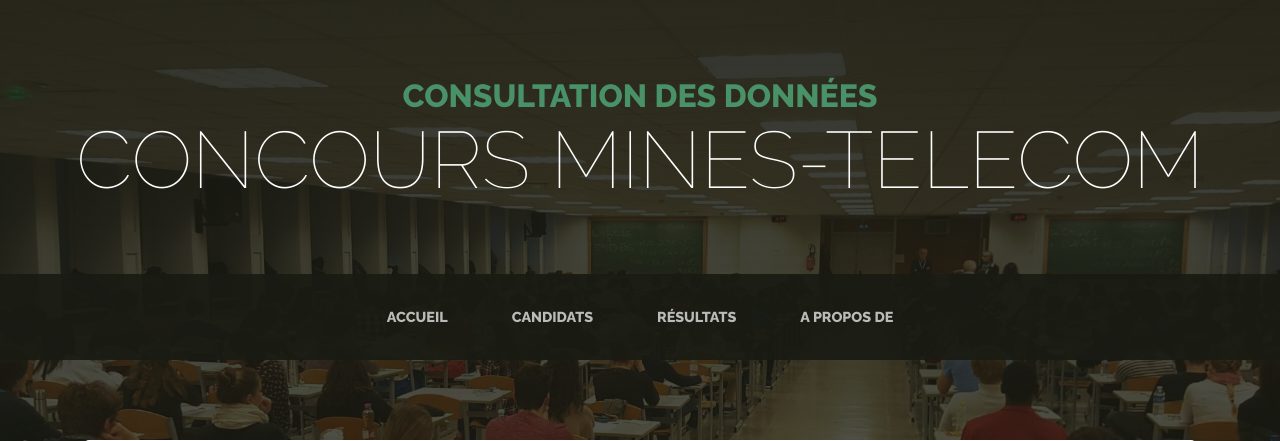
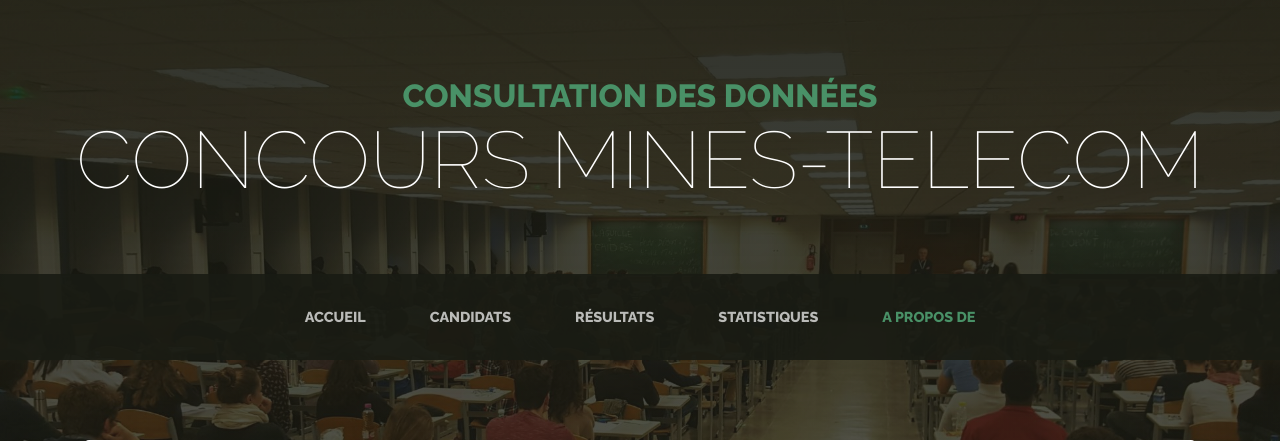
Before and after one commit to Hamza-ABDOULHOUSSEN/website_exam_result, a Flask app: page /about in a window 1280 px wide. Shown: the top 441 px of the page. Run offline with Flask 2, Linux system fonts and the light colour scheme; some libraries are stand-ins or nearby versions.

Commit message:
ajout de javascript pour gérer dynamiquement l'affichage de la couleur des onglets

```diff
--- a/site_web/templates/header.html
+++ b/site_web/templates/header.html
@@ -1,24 +1,51 @@
-<nav class="navbar navbar-expand-lg navbar-dark py-lg-4" id="mainNav">
+<nav class="navbar navbar-expand-lg navbar-dark py-lg-4" id="mainNav" onload="ChangeNavbarClass()">
     <div class="container">
-        <a class="navbar-brand text-uppercase text-expanded font-weight-bold d-lg-none" href="index.html">Menu</a>
+        <a class="navbar-brand text-uppercase text-expanded font-weight-bold d-lg-none" href="/">CMT</a>
         <button class="navbar-toggler" type="button" data-toggle="collapse" data-target="#navbarResponsive"
                 aria-controls="navbarResponsive" aria-expanded="false" aria-label="Toggle navigation"><span
                 class="navbar-toggler-icon"></span></button>
         <div class="collapse navbar-collapse" id="navbarResponsive">
             <ul class="navbar-nav mx-auto">
-                <li class="nav-item px-lg-4">
-                    <a class="nav-link text-uppercase text-expanded" href="/">
-                        Accueil
-                        <span class="sr-only">(current)</span>
-                    </a>
+                <li id="accueil" class="nav-item px-lg-4">
+                    <a class="nav-link text-uppercase text-expanded" href="/">Accueil</a>
                 </li>
-                <li class="nav-item px-lg-4"><a class="nav-link text-uppercase text-expanded" href="/candidats">Candidats</a>
+
+                <li id="candidats" class="nav-item px-lg-4">
+                    <a class="nav-link text-uppercase text-expanded" href="/candidats">Candidats</a>
                 </li>
-                <li class="nav-item px-lg-4"><a class="nav-link text-uppercase text-expanded" href="/resultats">Résultats</a>
+
+                <li id="resultats" class="nav-item px-lg-4">
+                    <a class="nav-link text-uppercase text-expanded" href="/resultats">Résultats</a>
                 </li>
-                <li class="nav-item px-lg-4"><a class="nav-link text-uppercase text-expanded" href="/about">A propos
-                    de</a></li>
+
+                <li id="statistiques" class="nav-item px-lg-4">
+                    <a class="nav-link text-uppercase text-expanded"
+                       href="/statistiques">Statistiques</a>
+                </li>
+
+                <li id="about" class="nav-item px-lg-4">
+                    <a class="nav-link text-uppercase text-expanded" href="/about">A propos de</a>
+                </li>
             </ul>
         </div>
     </div>
 </nav>
+
+<script type="text/javascript">
+    const url = window.location.href.split("/");
+    const page = url[url.length - 1]
+
+    switch (page) {
+        case "candidats":
+        case "resultats":
+        case "statistiques":
+        case "about":
+            document.getElementById(page).classList.add("active");
+            break;
+
+        default:
+            if (window.location.href.endsWith("/")) {
+                document.getElementById("accueil").classList.add("active");
+            }
+    }
+</script>
```
